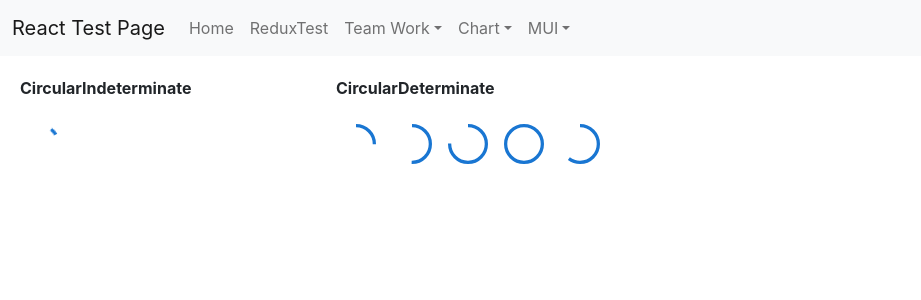
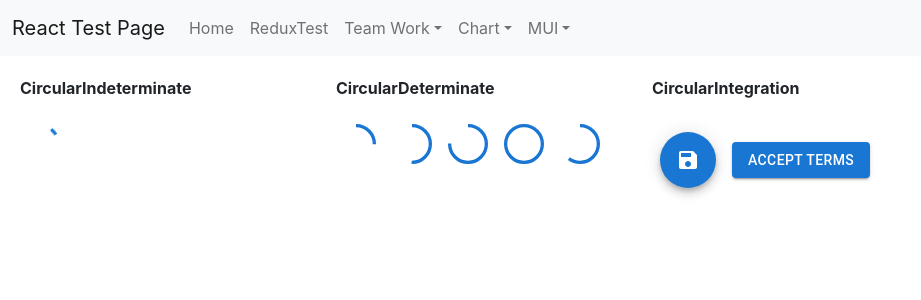
Before and after one commit to jinseok1306/React-Test, a React (Create React App) app in the folder ReactProject/client_app/: page /MUI/ProgressPage in a window 1280 px wide. Shown: the top 300 px of the page, without its empty margins (0-921 px from the left). Built offline with nearby package versions, Linux system fonts and the light colour scheme.

Commit message:
MUI CircularIntegration 테스트 완료

```diff
--- /dev/null
+++ b/ReactProject/client_app/src/components/Progress/CircularIntegration.tsx
@@ -0,0 +1,90 @@
+import * as React from 'react';
+import Box from '@mui/material/Box';
+import CircularProgress from '@mui/material/CircularProgress';
+import { green } from '@mui/material/colors';
+import Button from '@mui/material/Button';
+import Fab from '@mui/material/Fab';
+import CheckIcon from '@mui/icons-material/Check';
+import SaveIcon from '@mui/icons-material/Save';
+
+export default function CircularIntegration() {
+    const [loading, setLoading] = React.useState(false);
+    const [success, setSuccess] = React.useState(false);
+    const timer = React.useRef<number>();
+
+    const buttonSx = {
+        ...(success && {
+            bgcolor: green[500],
+            '&:hover': {
+                bgcolor: green[700],
+            },
+        }),
+    };
+
+    React.useEffect(() => {
+        return () => {
+            clearTimeout(timer.current);
+        };
+    }, []);
+
+    const handleButtonClick = () => {
+        if (!loading) {
+            setSuccess(false);
+            setLoading(true);
+            timer.current = window.setTimeout(() => {
+                setSuccess(true);
+                setLoading(false);
+            }, 2000);
+        }
+    };
+
+    return (
+        <Box sx={{ display: 'flex', alignItems: 'center' }}>
+            <Box sx={{ m: 1, position: 'relative' }}>
+                <Fab
+                    aria-label="save"
+                    color="primary"
+                    sx={buttonSx}
+                    onClick={handleButtonClick}
+                >
+                    {success ? <CheckIcon /> : <SaveIcon />}
+                </Fab>
+                {loading && (
+                    <CircularProgress
+                        size={68}
+                        sx={{
+                            color: green[500],
+                            position: 'absolute',
+                            top: -6,
+                            left: -6,
+                            zIndex: 1,
+                        }}
+                    />
+                )}
+            </Box>
+            <Box sx={{ m: 1, position: 'relative' }}>
+                <Button
+                    variant="contained"
+                    sx={buttonSx}
+                    disabled={loading}
+                    onClick={handleButtonClick}
+                >
+                    Accept terms
+                </Button>
+                {loading && (
+                    <CircularProgress
+                        size={24}
+                        sx={{
+                            color: green[500],
+                            position: 'absolute',
+                            top: '50%',
+                            left: '50%',
+                            marginTop: '-12px',
+                            marginLeft: '-12px',
+                        }}
+                    />
+                )}
+            </Box>
+        </Box>
+    );
+}
--- a/ReactProject/client_app/src/pages/MUI/ProgressPage.tsx
+++ b/ReactProject/client_app/src/pages/MUI/ProgressPage.tsx
@@ -3,6 +3,7 @@ import Menu from '../../components/Menu';
 import Grid from '@mui/material/Grid';
 import CircularIndeterminate from '../../components/Progress/CircularIndeterminate';
 import CircularDeterminate from '../../components/Progress/CircularDeterminate';
+import CircularIntegration from '../../components/Progress/CircularIntegration';
 
 const ProgressPage = () => {
     return (
@@ -18,6 +19,10 @@ const ProgressPage = () => {
                         <b>CircularDeterminate</b><div>&nbsp;</div>
                         <CircularDeterminate />
                     </Grid>
+                    <Grid item xs={3}>
+                        <b>CircularIntegration</b><div>&nbsp;</div>
+                        <CircularIntegration />
+                    </Grid>
                 </Grid>
             </div>
         </div>
```
Also changed, not shown: 1 other file (tests, documents, lock files or other folders).
